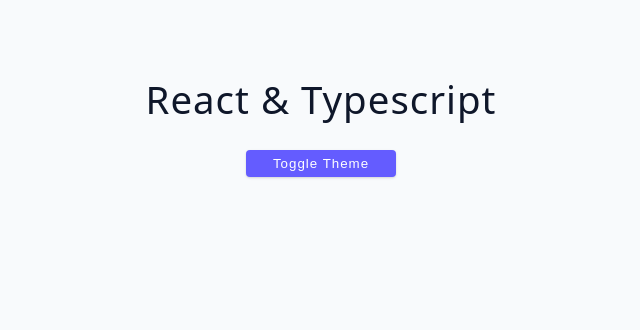
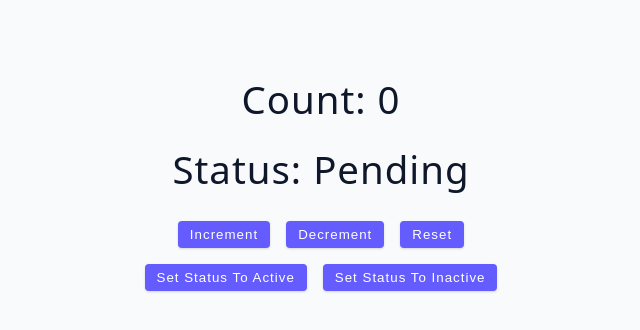
Before and after one commit to I-A11/React-Typescript-Tutorial, a React (Vite) app: page / in a window 1280 px wide. Shown: the top 330 px of the page, without its empty margins (319-959 px from the left). Built offline with nearby package versions, Linux system fonts and the light colour scheme.

Commit message:
Use useReducer hook with typescript.

```diff
--- a/src/App.tsx
+++ b/src/App.tsx
@@ -1,5 +1,4 @@
-// import Component from "./final/05-challenge";
-import Component from "./starter/06-context";
+import Component from "./starter/07-reducers";
 
 function App() {
   return (
--- a/src/starter/07-reducers/index.tsx
+++ b/src/starter/07-reducers/index.tsx
@@ -1,9 +1,40 @@
+import { useReducer } from "react";
+import { initialState, counterReducer } from "./reducer";
+
 function Component() {
+  const [state, dispatch] = useReducer(counterReducer, initialState);
   return (
     <div>
-      <h2>React & Typescript</h2>
-      <h2>useReducer Hook</h2>
+      <h2>Count: {state.count}</h2>
+      <h2>Status: {state.status}</h2>
+
+      <div className="btn-container">
+        <button onClick={() => dispatch({ type: "increment" })} className="btn">
+          Increment
+        </button>
+        <button onClick={() => dispatch({ type: "decrement" })} className="btn">
+          Decrement
+        </button>
+        <button onClick={() => dispatch({ type: "reset" })} className="btn">
+          Reset
+        </button>
+      </div>
+      <div className="btn-container">
+        <button
+          onClick={() => dispatch({ type: "setStatus", payload: "active" })}
+          className="btn"
+        >
+          Set Status to Active
+        </button>
+        <button
+          className="btn"
+          onClick={() => dispatch({ type: "setStatus", payload: "inactive" })}
+        >
+          Set Status to Inactive
+        </button>
+      </div>
     </div>
   );
 }
+
 export default Component;
--- /dev/null
+++ b/src/starter/07-reducers/reducer.ts
@@ -0,0 +1,42 @@
+export type CounterState = {
+  count: number;
+  status: string;
+};
+
+export const initialState: CounterState = {
+  count: 0,
+  status: "pending",
+};
+
+type UpdateCountAction = {
+  type: "increment" | "decrement" | "reset";
+};
+
+type CounterAction = UpdateCountAction | SetStatusAction;
+
+type SetStatusAction = {
+  type: "setStatus";
+  payload: "active" | "inactive";
+};
+
+export const counterReducer = (
+  state: CounterState,
+  action: CounterAction
+): CounterState => {
+  switch (action.type) {
+    case "increment":
+      return { ...state, count: state.count + 1 };
+    case "decrement":
+      return { ...state, count: state.count - 1 };
+    case "reset":
+      return { ...state, count: 0 };
+    case "setStatus":
+      return { ...state, status: action.payload };
+    default:
+      throw new Error(
+        `Unexpected action type: ${
+          (action as any).type
+        }. Please double check the counter reducer.`
+      );
+  }
+};
```
